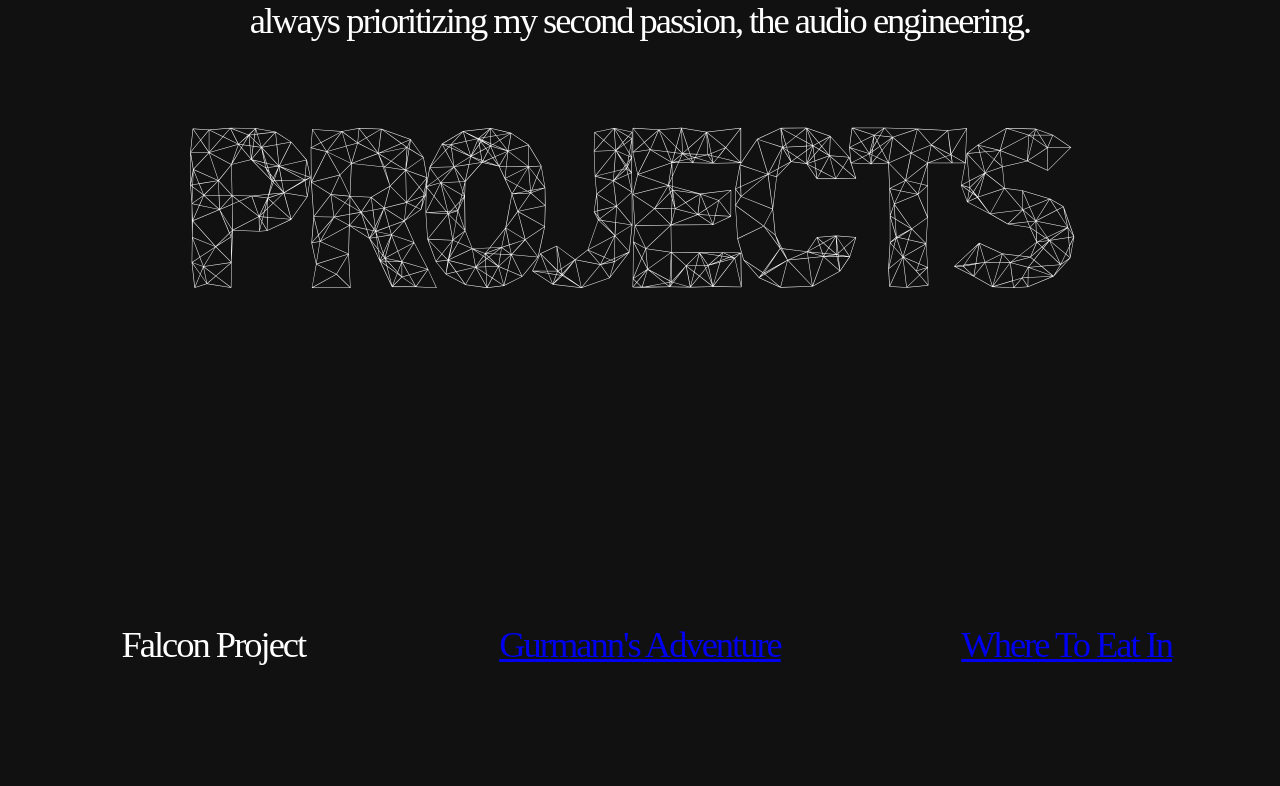
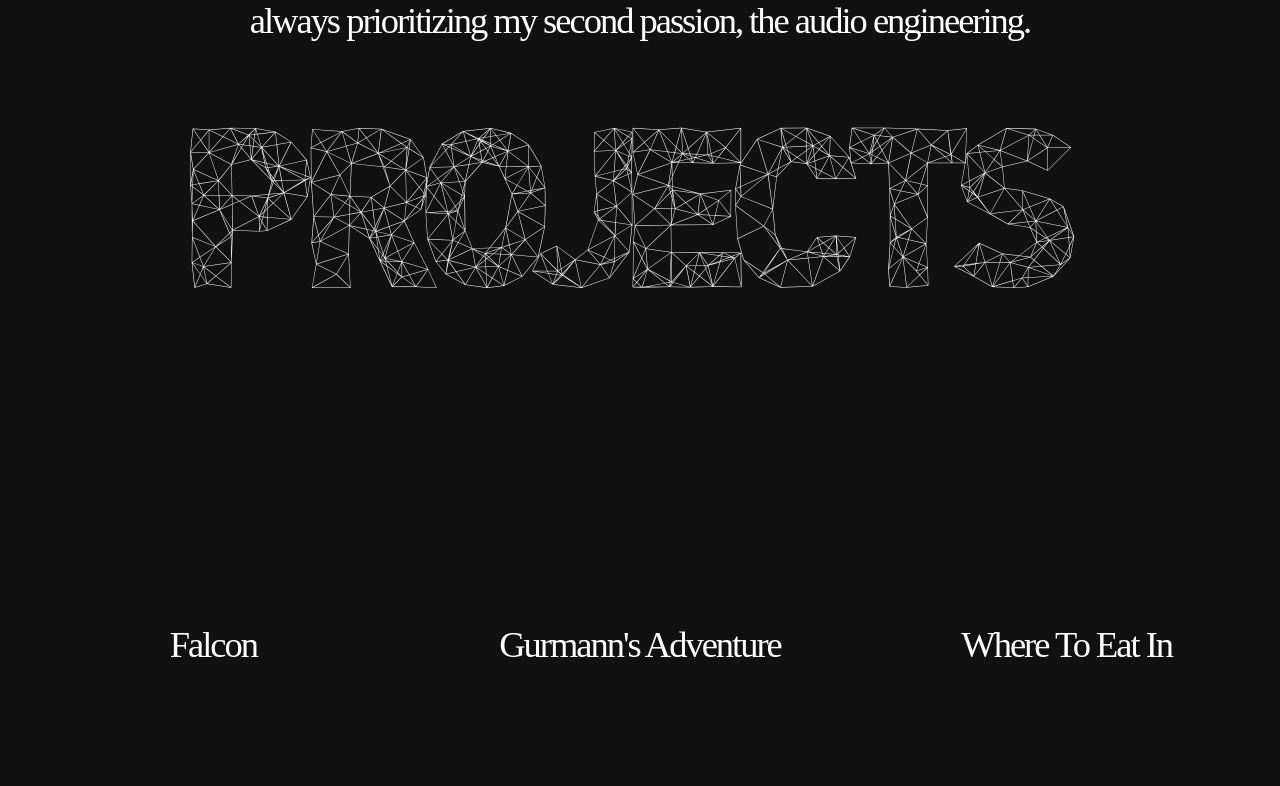
Before and after one commit to sergiJimenez/columbuscode, a Vue app: page /#/ in a window 1280 px wide. Shown: the part 1494-2280 px from the top of the page. Built offline with nearby package versions, Linux system fonts and the light colour scheme; a web font is replaced by a local one.

Commit message:
Router link solved! Home page created to manage components and everything in App.vue with router-view

```diff
--- a/src/App.vue
+++ b/src/App.vue
@@ -1,61 +1,3 @@
 <template>
-    <!-- Regular and responsive components -->
-    <section><columbusTitle/></section>
-    <section><whoamiLayout/></section>
-    <section><projectsLayout/></section>
-    <section><contactMeLayout/></section>
-    <section><gurmann/></section>
-
-    <!-- Parallax components -->
-    <!-- <section><columbusTitleParallax/></section> -->
-    <!-- <section><whoamiLayoutParallax/></section> -->
-    <!-- <section><projectsLayoutParallax/></section> -->
-    <!-- <section><contactMeLayoutParallax/></section> -->
+  <router-view/>
 </template>
-
-<script>
-  //Regular and responsive components
-  import columbusTitle from './components/columbusTitle.vue'
-  import whoamiLayout from './components/whoamiLayout.vue'
-  import projectsLayout from './components/projectsLayout.vue'
-  import contactMeLayout from './components/contactMeLayout.vue'
-  import gurmann from './views/gurmannAdventures.vue'
-
-  //Parallax components
-  // import columbusTitleParallax from './components/scrollParallax/columbusTitle.vue'
-  // import whoamiLayoutParallax from './components/scrollParallax/whoamiLayout.vue'
-  // import projectsLayoutParallax from './components/scrollParallax/projectsLayout.vue'
-  // import contactMeLayoutParallax from './components/scrollParallax/contactMeLayout.vue'
-
-  export default {
-    el: '#App',
-    name: 'App',
-    components: {
-      //Regular and responsive components
-      columbusTitle,
-      whoamiLayout,
-      projectsLayout,
-      contactMeLayout,
-      gurmann
-
-      //Parallax components
-      // columbusTitleParallax,
-      // whoamiLayoutParallax,
-      // projectsLayoutParallax,
-      // contactMeLayoutParallax
-    }
-  }
-</script>
-
-<style>
-  html {
-    background-color: #111111;
-    overflow-x: hidden;
-    scroll-behavior: smooth;
-  }
-
-  ::-webkit-scrollbar {
-    width: 0%;
-    background: transparent;
-  }
-</style>
--- a/src/components/projectsLayout.vue
+++ b/src/components/projectsLayout.vue
@@ -12,17 +12,17 @@
         </div>
         <div class="contentProjects">
             <div class="project1">
-                <div class="titleProject1" alt="Falcon Project">
-                    Falcon Project
-                </div>
+                <router-link to="/falcon" class="titleProject1" alt="Falcon Project">
+                    Falcon
+                </router-link>
             </div>
             <div class="project2">
-                <router-link :to= "{ name: 'gurmann' }" class="titleProject2" alt="Gurmann's Adventure">
+                <router-link to="/gurmann" class="titleProject2" alt="Gurmann's Adventure">
                     Gurmann's Adventure
                 </router-link>
             </div>
             <div class="project3">
-                <router-link :to= "{ name: 'wheretoeatin' }" class="titleProject3">
+                <router-link to="/whereToEatIn" class="titleProject3">
                     Where To Eat In
                 </router-link>
             </div>
@@ -155,6 +155,8 @@
         justify-content: center;
         margin-top: 2%;
         letter-spacing: -2px;
+        text-decoration: none;
+        color: inherit;
         transition: 650ms;
     }
 
@@ -176,6 +178,8 @@
         justify-content: center;
         margin-top: 2%;
         letter-spacing: -2px;
+        text-decoration: none;
+        color: inherit;
         transition: 650ms;
     }
 
@@ -197,6 +201,8 @@
         justify-content: center;
         margin-top: 2%;
         letter-spacing: -2px;
+        text-decoration: none;
+        color: inherit;
         transition: 650ms;
     }
 
--- a/src/main.js
+++ b/src/main.js
@@ -1,35 +1,7 @@
 //ROUTER Version
 import { createApp } from 'vue'
-import { createRouter, createWebHashHistory } from 'vue-router'
 import App from './App.vue'
-
-//Routes:
-const routes = [
-    {
-        path:'/falcon',
-        name: 'falconProject',
-        component: () => import('../src/views/falconProject.vue')
-    },
-    {
-        path:'/gurmann',
-        name: 'gurmann',
-        component: () => import('../src/views/gurmannAdventures.vue')
-    },
-    {
-        path:'/wheretoeatin',
-        name: "wheretoeatin",
-        component: () => import('../src/views/whereToEatIn.vue')
-    }
-]
-
-//Routes Objects:
-const router = createRouter({
-    history: createWebHashHistory(),
-    routes,
-})
+import router from './router'
 
 //Vue Instance
-const app = createApp(App)
-
-app.use(router)
-app.mount('#app')
+createApp(App).use(router).mount('#app')
--- a/src/router/index.js
+++ b/src/router/index.js
@@ -1,26 +1,25 @@
-// import { createRouter, createWebHashHistory } from 'vue-router'
+import { createRouter, createWebHashHistory } from 'vue-router'
 
-// const routes = [
-//   {
-//     path: '/falconProject',
-//     name: 'falconProject',
-//     component: () => import('../views/falconProject.vue')
-//   },
-//   {
-//     path: '/gurmannAdventures',
-//     name: 'gurmannAdventures',
-//     component: () => import('../views/gurmannAdventures.vue')
-//   },
-//   {
-//     path: '/whereToEatIn',
-//     name: 'whereToEatIn',
-//     component: () => import('../views/whereToEatIn.vue')
-//   },
-// ]
+const router = createRouter({
+  history: createWebHashHistory(),
+  routes : [
+    {
+        path: '/',
+        component: () => import('../views/homeVue.vue')
+    },
+    {
+      path: '/falcon',
+      component: () => import('../views/falconProject.vue')
+    },
+    {
+      path: '/gurmann',
+      component: () => import('../views/gurmannAdventures.vue')
+    },
+    {
+      path: '/whereToEatIn',
+      component: () => import('../views/whereToEatIn.vue')
+    },
+  ]
+})
 
-// const router = createRouter({
-//   history: createWebHashHistory(),
-//   routes
-// })
-
-// export default router
+export default router
--- a/src/views/falconProject.vue
+++ b/src/views/falconProject.vue
@@ -1,9 +1,9 @@
 <template>
     <div class="falconView">
         <section class="portfolio-experiment">
-            <div class="experiment-title">  <!-- Hay que cambiar el div a un "a" o un "button" para que haga también de boton de regreso al portfolio -->
+            <router-link to="/" class="experiment-title">  <!-- Hay que cambiar el div a un "a" o un "button" para que haga también de boton de regreso al portfolio -->
                 Coming soon
-            </div>
+            </router-link>
         </section>
     </div>
 </template>
@@ -42,6 +42,8 @@
     }
 
     .portfolio-experiment .experiment-title {
+        color: inherit;
+        text-decoration: none;
         outline: none;
         font-size: 5.35vw;
         font-family: "SF-Pro-Ultralight", monospace;
--- a/src/views/gurmannAdventures.vue
+++ b/src/views/gurmannAdventures.vue
@@ -1,9 +1,9 @@
 <template>
     <div class="gurmannView">
-        <section class="portfolio-experiment">
-            <div class="experiment-title sequence fadeInBottom">  <!-- Hay que cambiar el div a un "a" o un "button" para que haga también de boton de regreso al portfolio -->
+        <section class="portfolio-experiment sequence fadeIn">
+            <router-link to="/" class="experiment-title sequence glitch">  <!-- Hay que cambiar el div a un "a" o un "button" para que haga también de boton de regreso al portfolio -->
                 Coming soon
-            </div>
+            </router-link>
         </section>
     </div>
 </template>
@@ -32,16 +32,9 @@
         animation: fadeIn 2.5s;
     }
 
-    @keyframes fadeIn {
-        0% {
-            opacity: 0;
-        }
-        100% {
-            opacity: 1;
-        }
-    }
-
     .portfolio-experiment .experiment-title {
+        color: inherit;
+        text-decoration: none;
         outline: none;
         font-size: 5.35vw;
         font-family: "SF-Pro-Ultralight", monospace;
@@ -349,6 +342,15 @@
         }
     }
 
+    @keyframes fadeIn {
+        0% {
+            opacity: 0;
+        }
+        100% {
+            opacity: 1;
+        }
+    }
+
     /*Responsive conditions*/
     /*Mobiles sizes S, M and L. Since 280px to 426px*/
     @media (min-width: 280px) and (max-width: 426px) {
--- /dev/null
+++ b/src/views/homeVue.vue
@@ -0,0 +1,40 @@
+<template>
+    <!-- Regular and responsive components -->
+    <columbusTitle/>
+    <whoamiLayout/>
+    <projectsLayout/>
+    <contactMeLayout/>
+
+    <!-- Parallax components -->
+    <!-- <columbusTitleParallax/> -->
+    <!-- <whoamiLayoutParallax/> -->
+    <!-- <projectsLayoutParallax/> -->
+    <!-- <contactMeLayoutParallax/> -->
+</template>
+
+<script setup>
+  //Regular and responsive components
+  import columbusTitle from '../components/columbusTitle.vue'
+  import whoamiLayout from '../components/whoamiLayout.vue'
+  import projectsLayout from '../components/projectsLayout.vue'
+  import contactMeLayout from '../components/contactMeLayout.vue'
+
+  //Parallax components
+  // import columbusTitleParallax from '../components/scrollParallax/columbusTitle.vue'
+  // import whoamiLayoutParallax from '../components/scrollParallax/whoamiLayout.vue'
+  // import projectsLayoutParallax from '../components/scrollParallax/projectsLayout.vue'
+  // import contactMeLayoutParallax from '../components/scrollParallax/contactMeLayout.vue'
+</script>
+
+<style>
+  html {
+    background-color: #111111;
+    overflow-x: hidden;
+    scroll-behavior: smooth;
+  }
+
+  ::-webkit-scrollbar {
+    width: 0%;
+    background: transparent;
+  }
+</style>
--- a/src/views/whereToEatIn.vue
+++ b/src/views/whereToEatIn.vue
@@ -1,9 +1,9 @@
 <template>
     <div class="whereToEatInView">
         <section class="portfolio-experiment">
-            <div class="experiment-title">  <!-- Hay que cambiar el div a un "a" o un "button" para que haga también de boton de regreso al portfolio -->
+            <router-link to="/" class="experiment-title">  <!-- Hay que cambiar el div a un "a" o un "button" para que haga también de boton de regreso al portfolio -->
                 Coming soon
-            </div>
+            </router-link>
         </section>
     </div>
 </template>
@@ -42,6 +42,8 @@
     }
 
     .portfolio-experiment .experiment-title {
+        color: inherit;
+        text-decoration: none;
         outline: none;
         font-size: 5.35vw;
         font-family: "SF-Pro-Ultralight", monospace;
```
